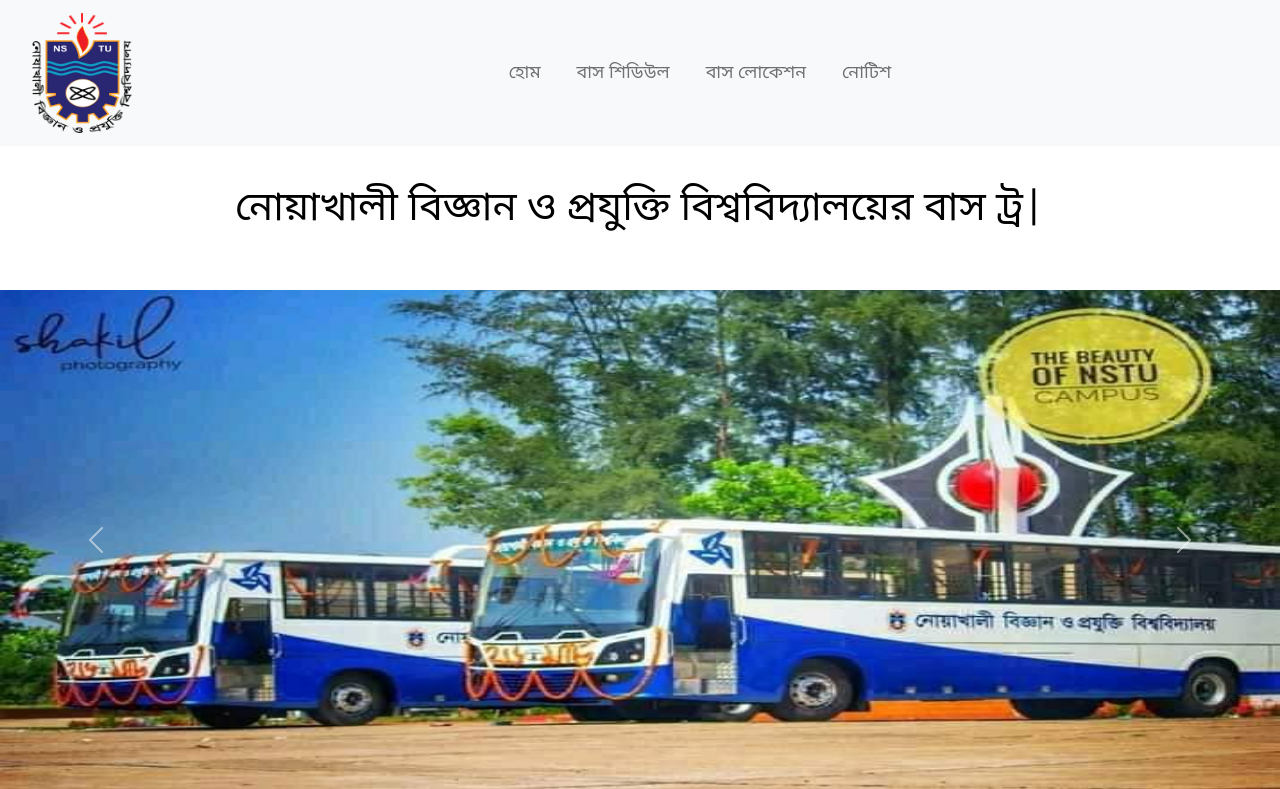
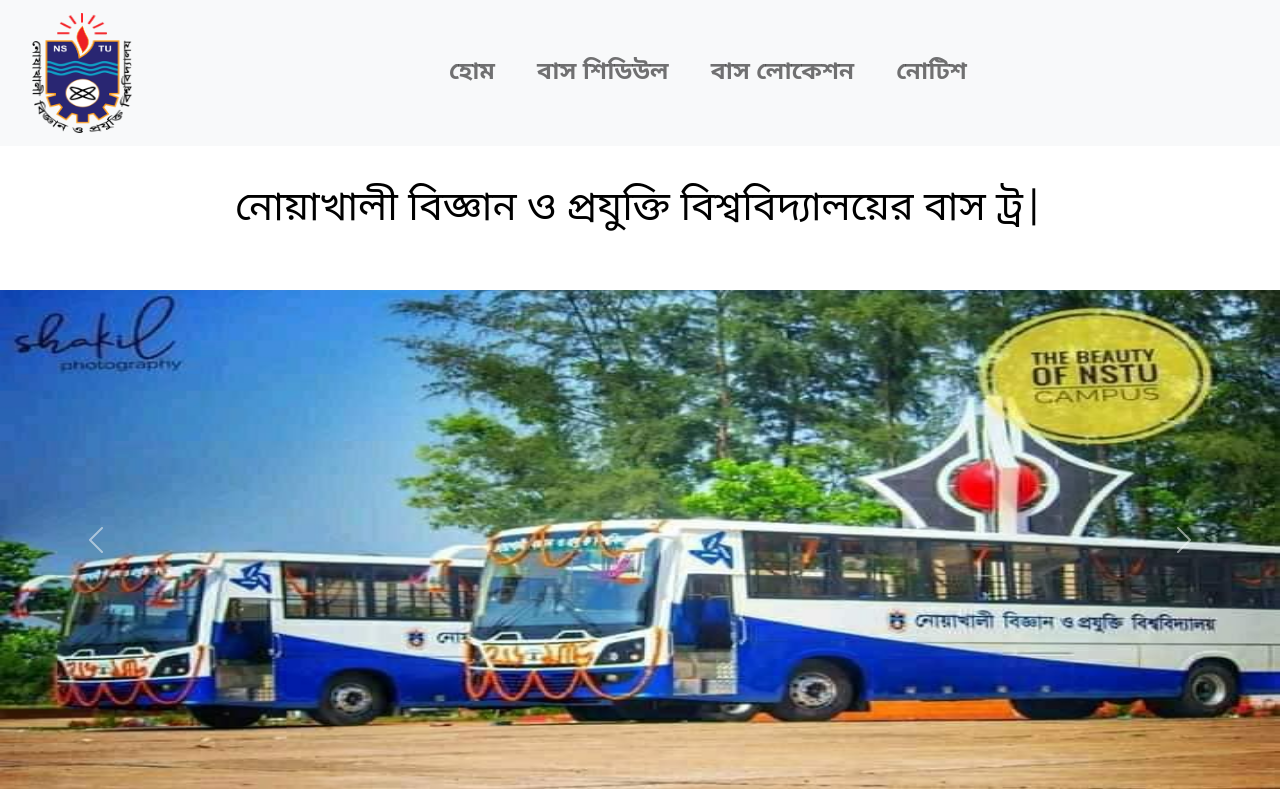
Before and after one commit to NaimurRahman-11/NSTUBUSTRACKER, a PHP site: page / in a window 1280 px wide. Shown: the top 789 px of the page. Run offline with PHP 8.4, Linux system fonts and the light colour scheme; some libraries are stand-ins or nearby versions.

Commit message:
edited navbar

```diff
--- a/header.php
+++ b/header.php
@@ -22,7 +22,7 @@
 			<span class="navbar-toggler-icon"></span>
 		  </button>
 		  <div class="collapse navbar-collapse" id="navbarSupportedContent">
-			<ul class="navbar-nav mx-auto mb-2 mb-lg-0" id="myId">
+			<ul class="navbar-nav mx-auto mb-2 mb-lg-0">
 			  <li class="nav-item">
 				<a class="nav-link" aria-current="page" href="index.php">হোম</a>
 			  </li>
--- a/style.css
+++ b/style.css
@@ -1,70 +1,88 @@
 @import url('https://fonts.googleapis.com/css2?family=Noto+Sans+Bengali&display=swap');
-*{
-    font-family:'Noto Sans Bengali', sans-serif;
+
+* {
+    font-family: 'Noto Sans Bengali', sans-serif;
 }
 
 
-#myId{
-    font-size: large;
+
+.mynav a:hover {
+    color: white;
 }
 
-.mynav a{
-    margin-right: 20px;
+.mynav li {
+    font-size: 24px;
+    font-weight: 900;
+    text-align: center;
+    padding: 13px;
+
 
 }
 
 
-.mynav a:hover{
-    color: blue;
-    text-decoration: underline;
+.mynav li:hover {
+    background-color: blue;
+    border-radius: 5px;
+    font-size: 24px;
+    font-weight: 900;
+
 }
 
-.navbar-brand{
-   margin-left: 20px;
+
+.navbar-brand {
+    margin-left: 20px;
 }
 
 /* .sectionTwo{
     background-color: #dfe6e9;
 } */
 
-.card-title{
+.card-title {
     font-weight: bolder;
     text-align: center;
 }
 
-.btn{
-  margin-left: 10px;
-  width: 140px;
+.btn {
+    margin-left: 10px;
+    width: 140px;
 }
 
-#button1{
+#button1 {
     margin-left: 50px;
 }
 
-#button2{
-    margin-left: 50px;
-}
-#button3{
-    margin-left: 50px;
-}
-#button4{
+#button2 {
     margin-left: 50px;
 }
 
-.card{
+#button3 {
+    margin-left: 50px;
+}
+
+#button4 {
+    margin-left: 50px;
+}
+
+.card {
     transition: .4s;
 }
 
-.card:hover{
+.card:hover {
     transform: scale(1.1);
     cursor: pointer;
 }
 
-.footer{
+.footer {
     background-color: #34495e;
     color: white;
 }
 
-.carousel-item img{
+.carousel-item img {
+    /* height: 500px; */
+    height: 500px;
+    width: 100px;
+}
+
+.carousel-item {
     height: 500px;
 }
```
